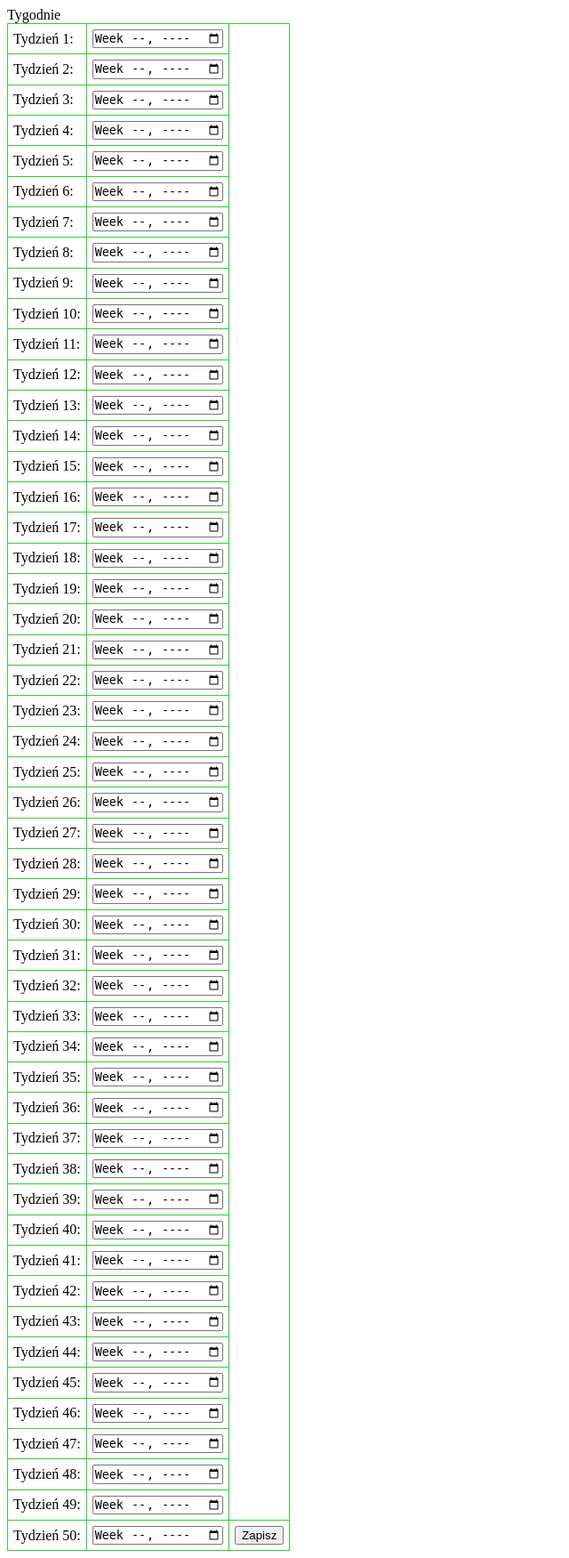
After one commit to Mikaela82-star/PHP, a PHP site: page /tydzien_x50.php in a window 1280 px wide. The commit adds this page. Shown: the whole page at 89% size, without its empty margins (0-640 px from the left). Run offline with PHP 8.4, Linux system fonts and the light colour scheme.

Commit message:
Add files via upload

```diff
--- /dev/null
+++ b/testowy/tydzien_x50.php
@@ -0,0 +1,39 @@
+<!DOCTYPE html>
+<html lang="en">
+<head>
+    <meta charset="UTF-8">
+    <meta http-equiv="X-UA-Compatible" content="IE=edge">
+    <meta name="viewport" content="width=device-width, initial-scale=1.0">
+    <title>Document</title>
+    <style>
+        table, td{
+            border-style: solid;
+            border-width: 1px;
+            border-color: limegreen;
+            border-collapse: collapse;
+        }
+        td{
+            padding: 6px;
+        }
+    </style>
+</head>
+<body>
+    <form>
+        <table>
+        <label>Tygodnie</label>
+        <?php
+        for($a=1; $a<51; $a++){
+
+            ?>
+            <tr>
+            <td><label for="weekend">Tydzień <?=$a?>:</label></td>
+            <td><input type="week" id="weekend" name="weekend"></input></td>
+            <?php
+        }
+        ?>
+        <td><input type="button" value="Zapisz"></td>
+        </tr>
+        </table>
+    </form>
+</body>
+</html>
```
Also changed, not shown: testowy/ustaw_miesiac.php (added, +27 -0 lines), testowy/wyswietl_miesiac.php (added, +12 -0 lines), testowy/farad.php (line endings or trailing spaces).
